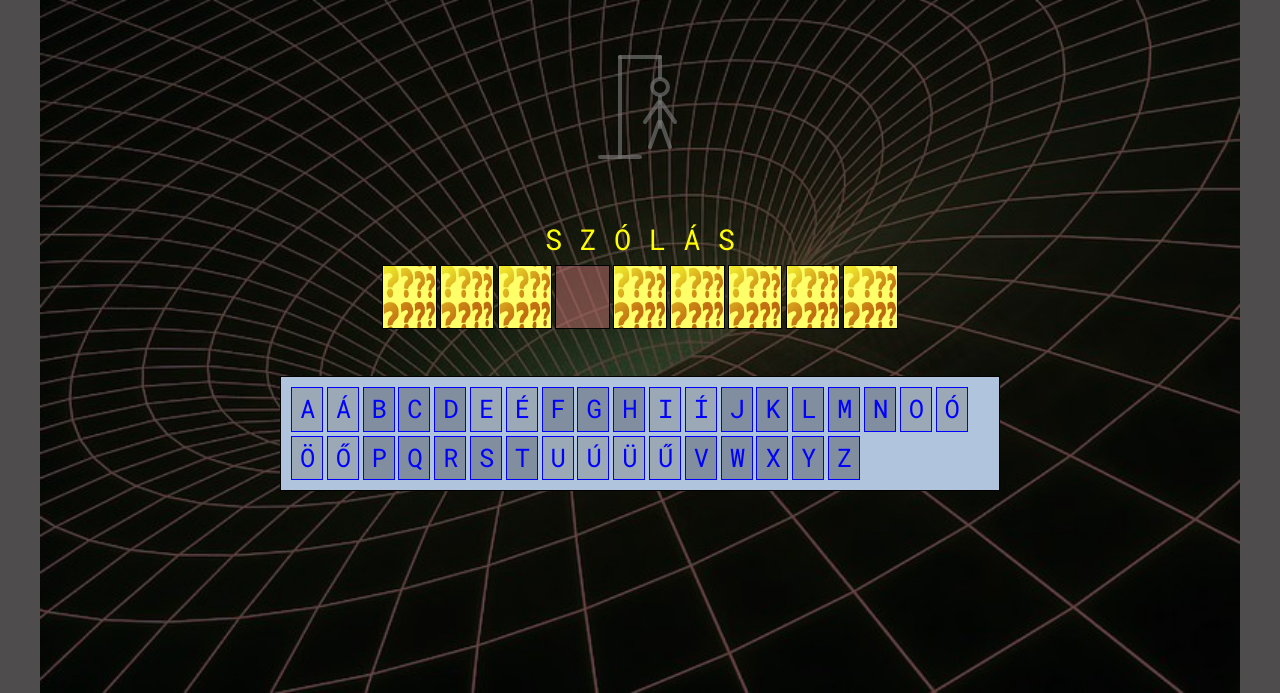
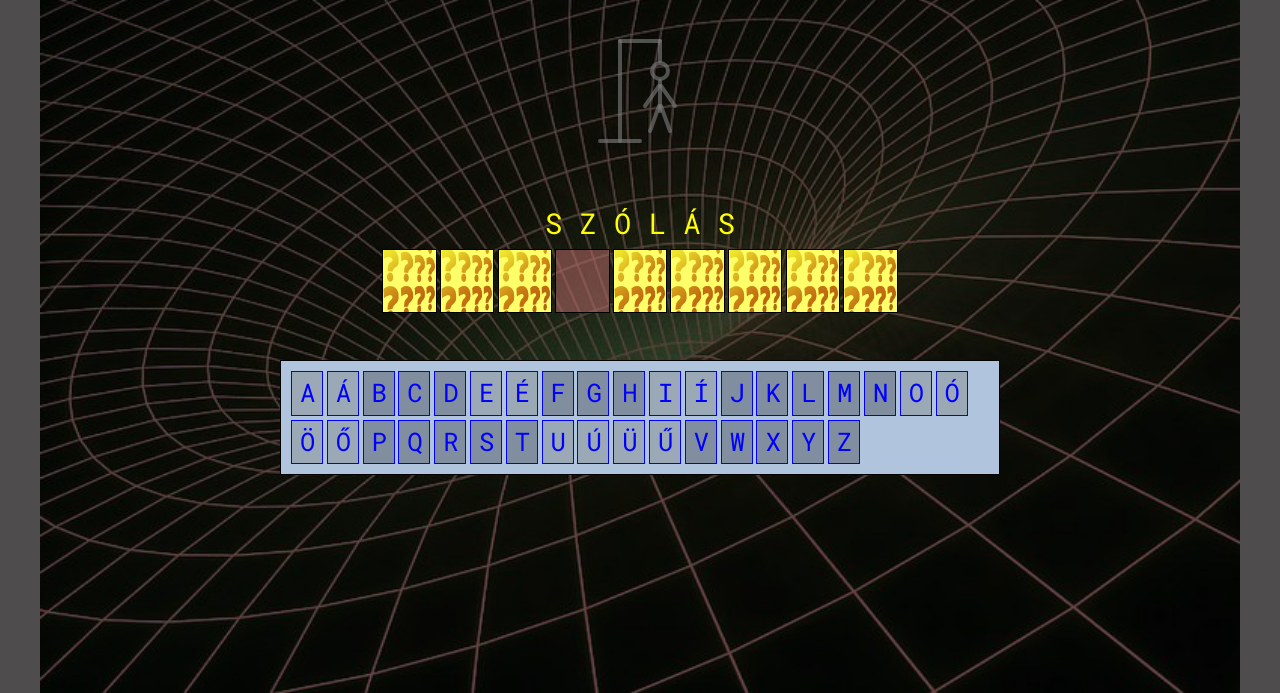
Before and after one commit to Gorzi60/Gorzi60.github.io, a plain HTML site: page Hangman/Hangman.html in a window 1280 px wide. Shown: the part 107-800 px from the top of the page. Drawn offline with nearby package versions, Linux system fonts and the light colour scheme; no server answers.

Commit message:
Add files via upload

```diff
--- a/Hangman/hangman-style.css
+++ b/Hangman/hangman-style.css
@@ -180,8 +180,8 @@ main {
     width: 100px;
     height: 140px;
     position: relative;
-    margin-top: 2rem;
-    margin-bottom: 2rem;
+    margin-top: 1rem;
+    margin-bottom: 1rem;
 }
 .figure-container {
     fill: transparent;
```
